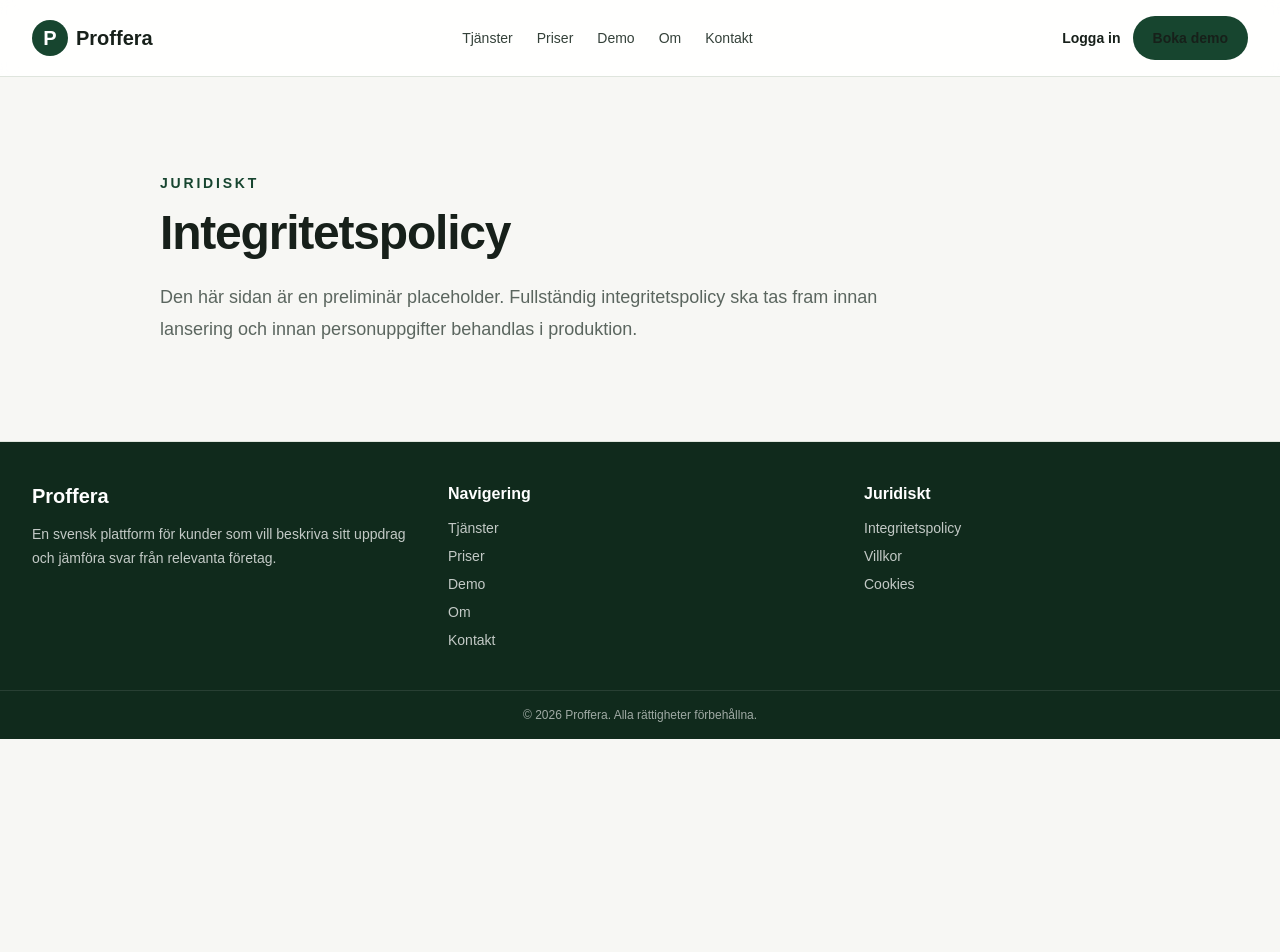
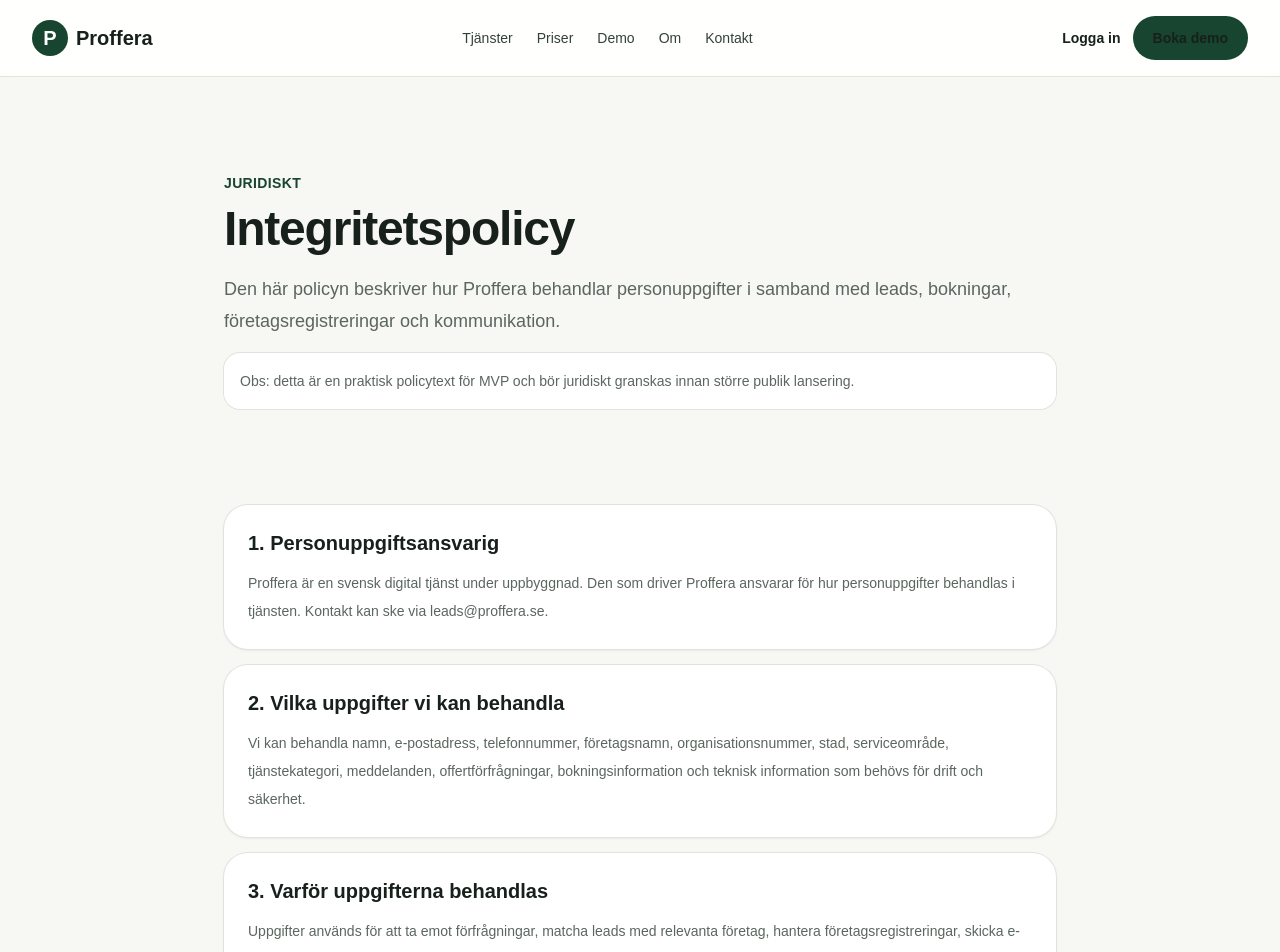
Before and after one commit to ibboabdoli-ai/Proffera, a Next.js app: page /integritetspolicy in a window 1280 px wide. Shown: the top 952 px of the page. Before the commit the page ends 800 px from the top, so only its background shows below. Built offline with nearby package versions, Linux system fonts and the light colour scheme.

Commit message:
phase 16.2: replace privacy placeholder with policy page

```diff
--- a/src/app/integritetspolicy/page.tsx
+++ b/src/app/integritetspolicy/page.tsx
@@ -1,17 +1,73 @@
 import type { Metadata } from "next";
-import { PageShell } from "@/components/layout/page-shell";
 
 export const metadata: Metadata = {
   title: "Integritetspolicy",
-  description: "Preliminär integritetssida för Proffera.",
+  description: "Integritetspolicy för Proffera och hur personuppgifter hanteras i plattformen.",
 };
+
+const sections = [
+  {
+    title: "1. Personuppgiftsansvarig",
+    text: "Proffera är en svensk digital tjänst under uppbyggnad. Den som driver Proffera ansvarar för hur personuppgifter behandlas i tjänsten. Kontakt kan ske via leads@proffera.se.",
+  },
+  {
+    title: "2. Vilka uppgifter vi kan behandla",
+    text: "Vi kan behandla namn, e-postadress, telefonnummer, företagsnamn, organisationsnummer, stad, serviceområde, tjänstekategori, meddelanden, offertförfrågningar, bokningsinformation och teknisk information som behövs för drift och säkerhet.",
+  },
+  {
+    title: "3. Varför uppgifterna behandlas",
+    text: "Uppgifter används för att ta emot förfrågningar, matcha leads med relevanta företag, hantera företagsregistreringar, skicka e-postnotiser, visa adminloggar, förbättra tjänsten och skydda plattformen mot missbruk.",
+  },
+  {
+    title: "4. Rättslig grund",
+    text: "Behandlingen kan baseras på avtal eller förberedelse inför avtal, berättigat intresse för drift och säkerhet, samtycke där det krävs samt rättslig skyldighet om sådan uppstår.",
+  },
+  {
+    title: "5. Delning med tredje part",
+    text: "Personuppgifter kan delas med tekniska leverantörer som behövs för drift, databas, hosting och e-postleverans. Proffera säljer inte personuppgifter till tredje part.",
+  },
+  {
+    title: "6. Lagringstid",
+    text: "Uppgifter sparas bara så länge de behövs för ändamålet, exempelvis för att hantera leads, leveranslogg, support, säkerhet och bokförings- eller avtalsrelaterade skyldigheter.",
+  },
+  {
+    title: "7. Dina rättigheter",
+    text: "Du kan begära information om vilka personuppgifter som behandlas, begära rättelse, radering, begränsning eller invända mot viss behandling. Kontakta Proffera via leads@proffera.se.",
+  },
+  {
+    title: "8. Säkerhet",
+    text: "Administrativa delar skyddas med åtkomstkontroll. Miljövariabler och API-nycklar ska inte exponeras publikt. Driftmiljön ska hanteras med minsta möjliga åtkomst.",
+  },
+  {
+    title: "9. Uppdateringar",
+    text: "Denna policy kan uppdateras när Proffera utvecklas. En juridisk granskning bör göras före bred publik lansering och före större förändringar i personuppgiftsbehandlingen.",
+  },
+];
 
 export default function PrivacyPage() {
   return (
-    <PageShell
-      eyebrow="Juridiskt"
-      title="Integritetspolicy"
-      description="Den här sidan är en preliminär placeholder. Fullständig integritetspolicy ska tas fram innan lansering och innan personuppgifter behandlas i produktion."
-    />
+    <div className="bg-[#f7f7f4]">
+      <section className="mx-auto max-w-4xl px-4 py-16 sm:px-6 lg:px-8 lg:py-24">
+        <p className="text-sm font-semibold uppercase tracking-wide text-[#17452f]">Juridiskt</p>
+        <h1 className="mt-3 text-4xl font-bold tracking-tight text-[#17201a] sm:text-5xl">Integritetspolicy</h1>
+        <p className="mt-5 text-lg leading-8 text-[#5b665f]">
+          Den här policyn beskriver hur Proffera behandlar personuppgifter i samband med leads, bokningar, företagsregistreringar och kommunikation.
+        </p>
+        <p className="mt-4 rounded-2xl bg-white p-4 text-sm leading-6 text-[#5b665f] ring-1 ring-[#dfe5dd]">
+          Obs: detta är en praktisk policytext för MVP och bör juridiskt granskas innan större publik lansering.
+        </p>
+      </section>
+
+      <section className="mx-auto max-w-4xl px-4 pb-16 sm:px-6 lg:px-8">
+        <div className="space-y-4">
+          {sections.map((section) => (
+            <article key={section.title} className="rounded-3xl bg-white p-6 shadow-sm ring-1 ring-[#dfe5dd]">
+              <h2 className="text-xl font-semibold text-[#17201a]">{section.title}</h2>
+              <p className="mt-3 text-sm leading-7 text-[#5b665f]">{section.text}</p>
+            </article>
+          ))}
+        </div>
+      </section>
+    </div>
   );
 }
```
